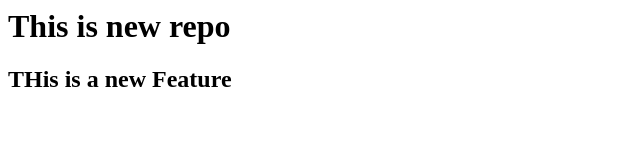
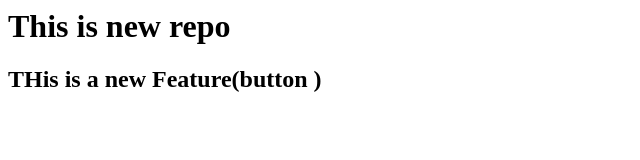
Before and after one commit to goyalkush99/localrepo, a plain HTML site: page index.html in a window 1280 px wide. Shown: the whole page, without its empty margins (0-640 px from the left). Drawn offline with Linux system fonts and the light colour scheme.

```diff
--- a/index.html
+++ b/index.html
@@ -1,2 +1,2 @@
 <h1> This is new repo</h1>
-<h2>THis is a new Feature</h2>
+<h2>THis is a new Feature(button )</h2>
```
